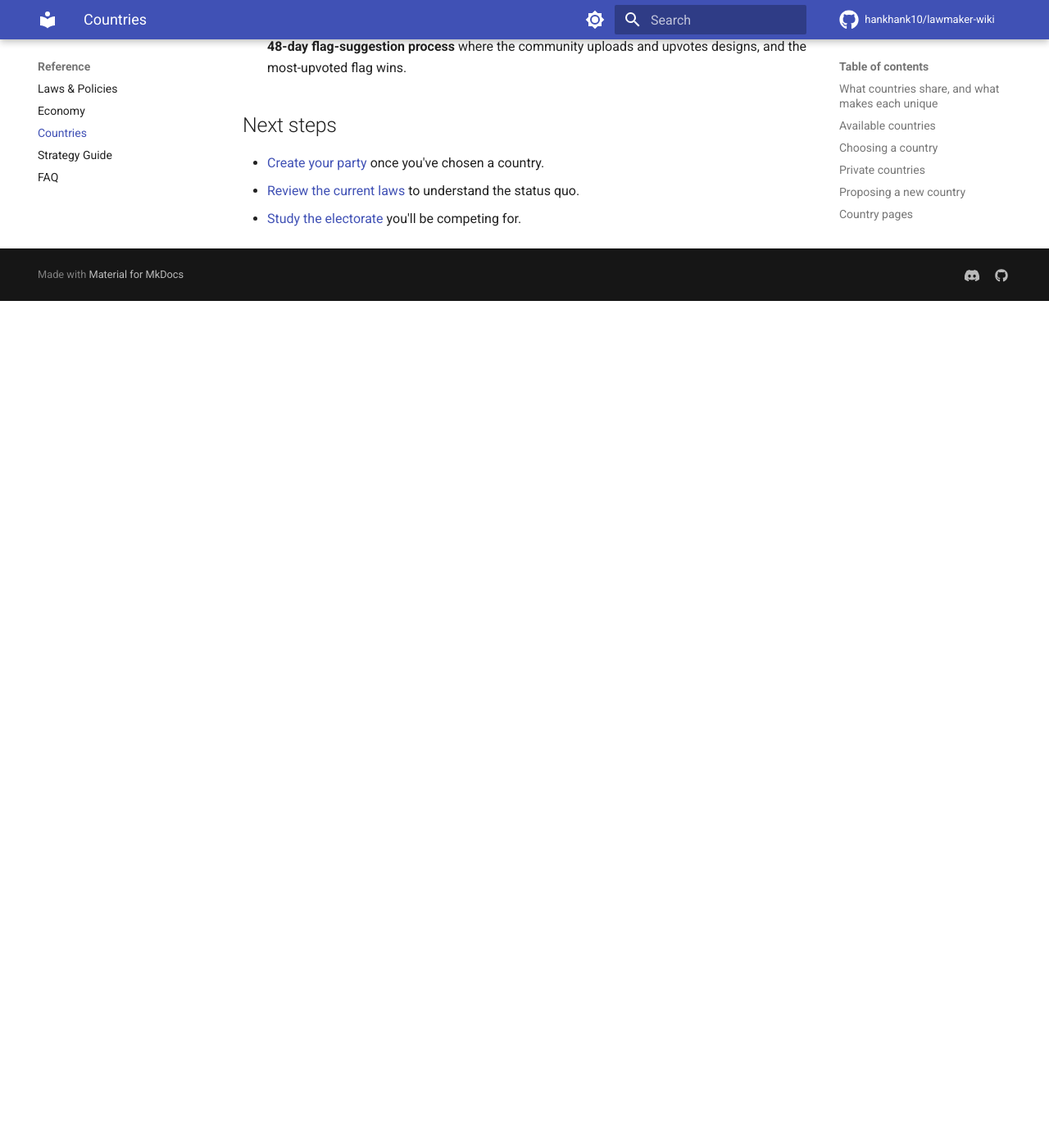
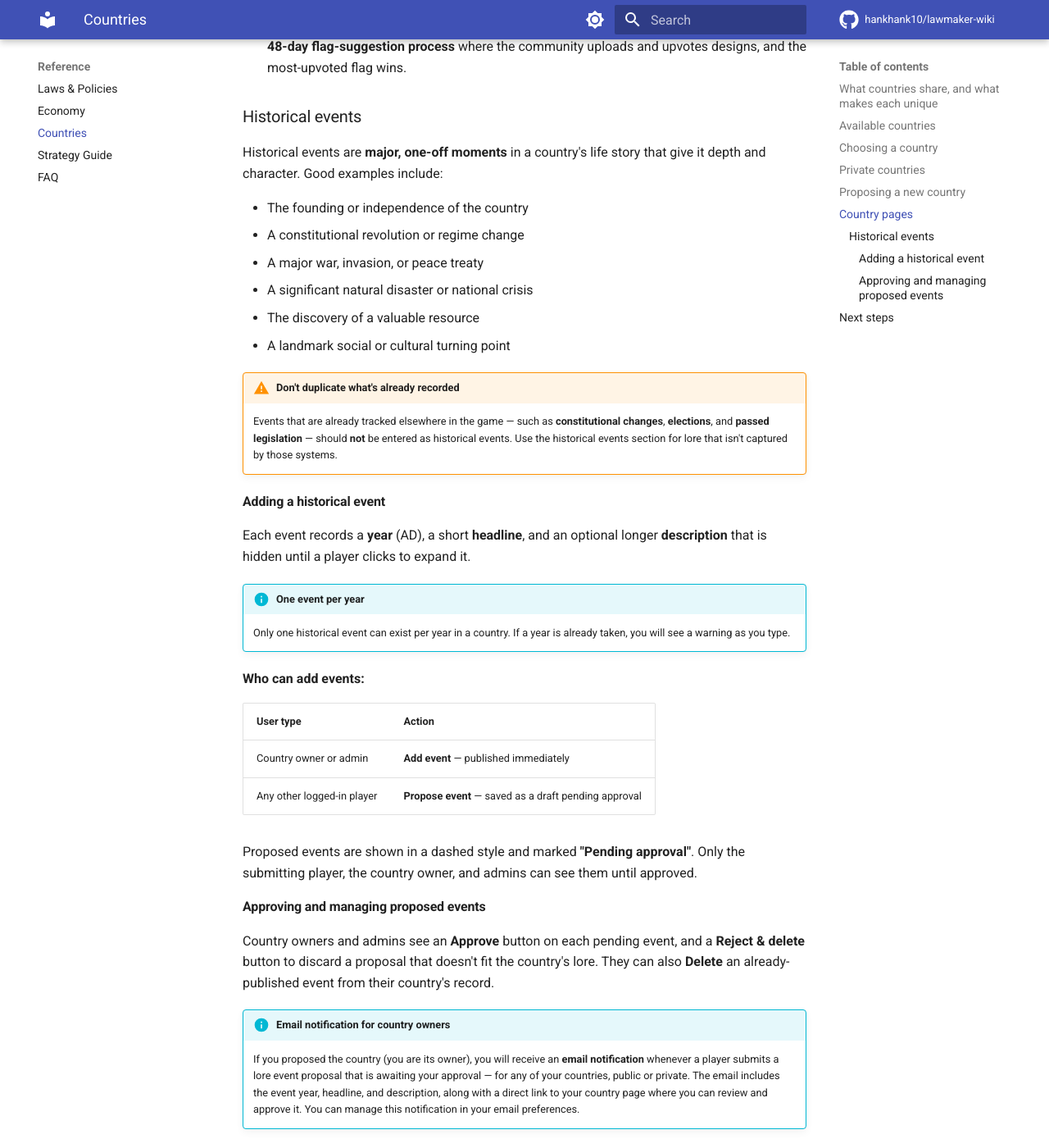
Before and after one commit to hankhank10/lawmaker-wiki, an MkDocs documentation site: the page built from docs/countries.md, in a window 1280 px wide and 1400 px high, scrolled down 1928 px. Shown: the whole window at 82% size. Built offline with MkDocs 1.6.1 and Material for MkDocs 9.7.7, drawn with Linux system fonts in a browser that asks for light colours; comment, search, counter and statistics services are not loaded; before the commit the page ends 2295 px from its top, so only the background shows below that.

Commit message:
📝 Sync from private repo
Auto-synced from hankhank10/lawmaker/game-manual

```diff
--- a/docs/countries.md
+++ b/docs/countries.md
@@ -39,6 +39,43 @@ Each country has overview pages bringing together its current laws and legislati
 - **Historical events** — major lore moments from the country's past (its founding, a revolution, a war), added by the country owner or proposed by any player for approval. These are for lore not already captured by the game's own records of elections and legislation.
 - **National flag** — every country can have one. When a country has none, any player can start a **48-day flag-suggestion process** where the community uploads and upvotes designs, and the most-upvoted flag wins.
 
+### Historical events
+
+Historical events are **major, one-off moments** in a country's life story that give it depth and character. Good examples include:
+
+- The founding or independence of the country
+- A constitutional revolution or regime change
+- A major war, invasion, or peace treaty
+- A significant natural disaster or national crisis
+- The discovery of a valuable resource
+- A landmark social or cultural turning point
+
+!!! warning "Don't duplicate what's already recorded"
+    Events that are already tracked elsewhere in the game — such as **constitutional changes**, **elections**, and **passed legislation** — should **not** be entered as historical events. Use the historical events section for lore that isn't captured by those systems.
+
+#### Adding a historical event
+
+Each event records a **year** (AD), a short **headline**, and an optional longer **description** that is hidden until a player clicks to expand it.
+
+!!! info "One event per year"
+    Only one historical event can exist per year in a country. If a year is already taken, you will see a warning as you type.
+
+**Who can add events:**
+
+| User type | Action |
+|-----------|--------|
+| Country owner or admin | **Add event** — published immediately |
+| Any other logged-in player | **Propose event** — saved as a draft pending approval |
+
+Proposed events are shown in a dashed style and marked **"Pending approval"**. Only the submitting player, the country owner, and admins can see them until approved.
+
+#### Approving and managing proposed events
+
+Country owners and admins see an **Approve** button on each pending event, and a **Reject & delete** button to discard a proposal that doesn't fit the country's lore. They can also **Delete** an already-published event from their country's record.
+
+!!! info "Email notification for country owners"
+    If you proposed the country (you are its owner), you will receive an **email notification** whenever a player submits a lore event proposal that is awaiting your approval — for any of your countries, public or private. The email includes the event year, headline, and description, along with a direct link to your country page where you can review and approve it. You can manage this notification in your email preferences.
+
 ## Next steps
 
 - [Create your party](gameplay/parties.md) once you've chosen a country.
```
